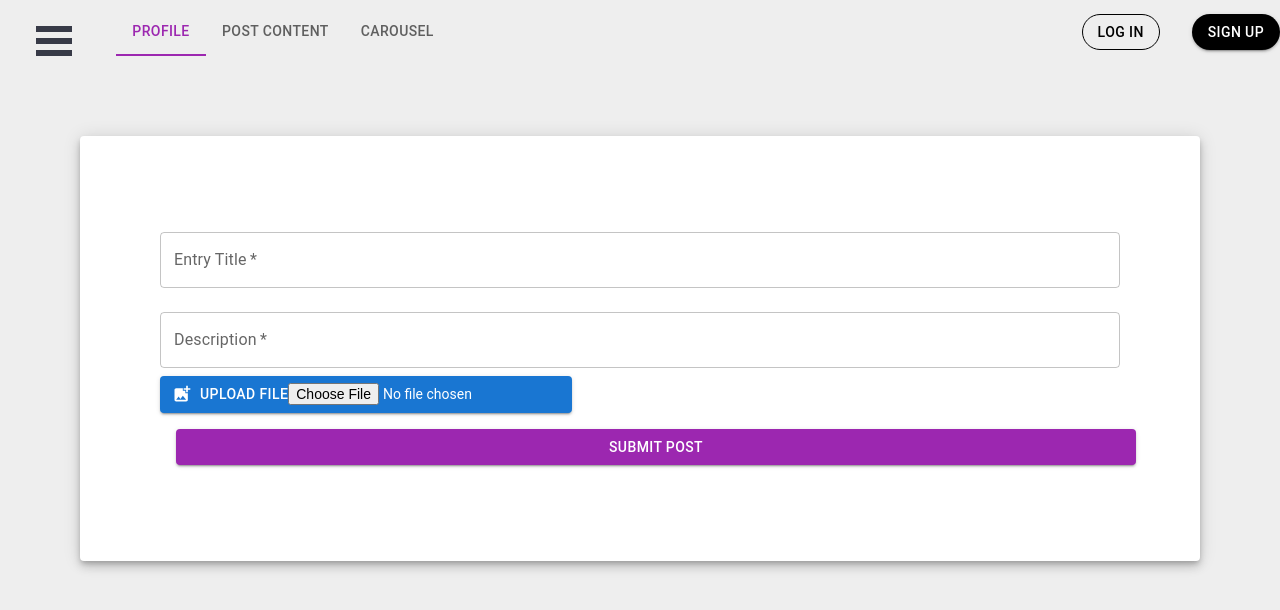
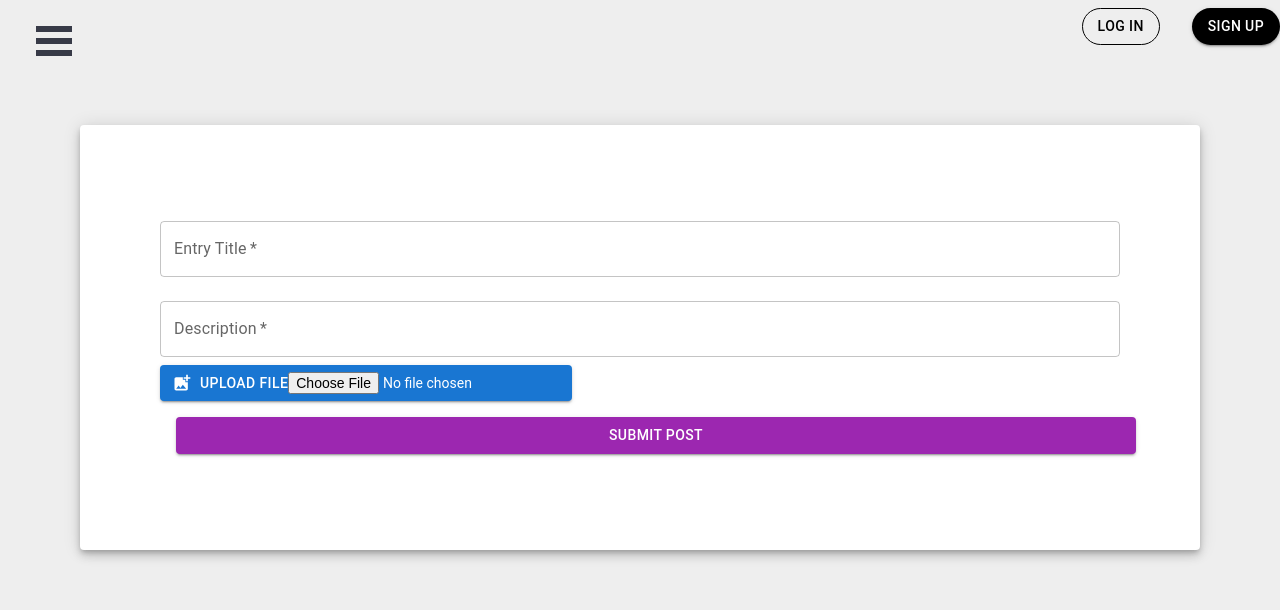
Before and after one commit to vareenrose/artists-and-works, a React (Create React App) app: page /create in a window 1280 px wide. Shown: the top 610 px of the page. Built offline with nearby package versions, Linux system fonts and the light colour scheme.

Commit message:
refactor navbar

```diff
--- a/src/components/Navbar/NavBar.js
+++ b/src/components/Navbar/NavBar.js
@@ -1,6 +1,5 @@
 import { useState } from "react";
 import { Tabs, Tab, Box, Grid, Button } from "@mui/material";
-import logo from "../../images/logo.svg";
 import { Link } from "react-router-dom";
 import { useNavigate } from "react-router-dom";
 import { slide as Menu } from "react-burger-menu";
@@ -11,6 +10,7 @@ export default function NavBar() {
   const [value, setValue] = useState("one");
 
   const handleChange = (event, newValue) => {
+    event.preventdefault();
     setValue(newValue);
   };
 
@@ -22,17 +22,17 @@ export default function NavBar() {
   return (
     <Box sx={{ width: "100%", m: 1 }}>
       <Menu>
-        <a id="home" className="menu-item" href="/">
+        <a className="menu-item--small" href="/">
           Home
         </a>
-        <a id="about" className="menu-item" href="/about">
-          About
+        <a id="home" className="menu-item" href="/profile">
+          Profile
         </a>
-        <a id="contact" className="menu-item" href="/contact">
-          Contact
+        <a id="about" className="menu-item" href="/create">
+          Post Content
         </a>
-        <a className="menu-item--small" href="">
-          Settings
+        <a id="contact" className="menu-item" href="/carousel">
+          carousel
         </a>
       </Menu>
       <Grid
@@ -40,22 +40,6 @@ export default function NavBar() {
         spacing={2}
         sx={{ display: "flex", flexWrap: "nowrap", alignItems: "center" }}
       >
-        <Grid container item spacing={2}>
-          <Grid style={{ height: "80%", width: "80%" }} xs={2} item />
-          <Grid item>
-            <Tabs
-              value={value}
-              onChange={handleChange}
-              textColor="secondary"
-              indicatorColor="secondary"
-              aria-label="secondary tabs example"
-            >
-              <Tab value="one" href="/profile" label="Profile" />
-              <Tab value="two" href="/create" label="Post Content" />
-              <Tab value="three" href="/carousel" label="Carousel" />
-            </Tabs>
-          </Grid>
-        </Grid>
         <Grid
           container
           item
--- a/src/components/SignUp.js
+++ b/src/components/SignUp.js
@@ -32,6 +32,9 @@ export default function SignIn() {
     form_data.append("password", "password");
     form_data.append("confirm_password", "password");
 
+    localStorage.setItem(form_data, "user_data");
+    navigate("/");
+
     fetch("https://cool-artists.herokuapp.com/api/register", {
       method: "POST",
       mode: "cors",
@@ -44,7 +47,8 @@ export default function SignIn() {
       .then((data) => {
         console.log(data);
         if (data) {
-          navigate("/login");
+          localStorage.setItem(form_data, "user_data");
+          navigate("/");
         }
       })
       .catch((error) => {
```
